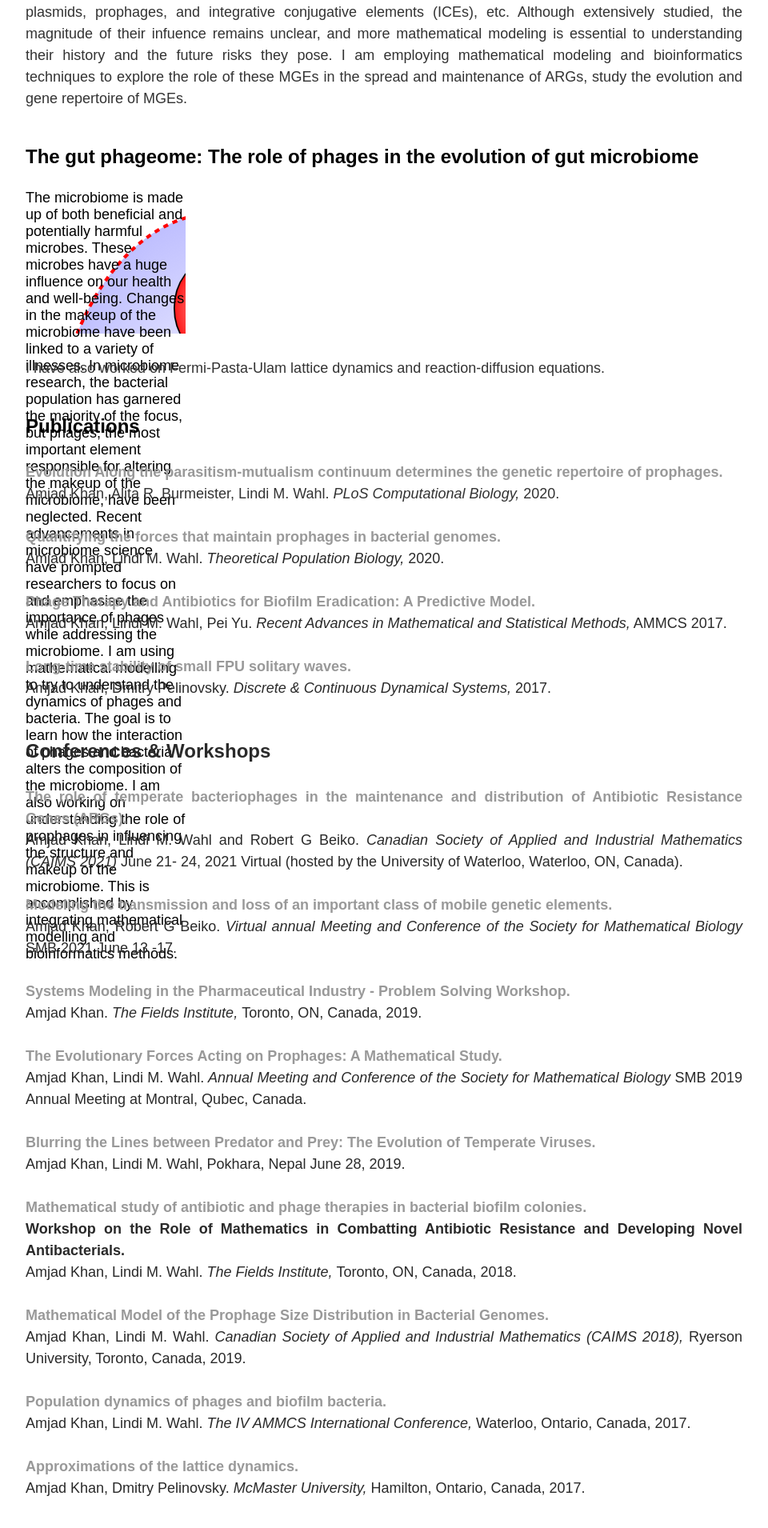
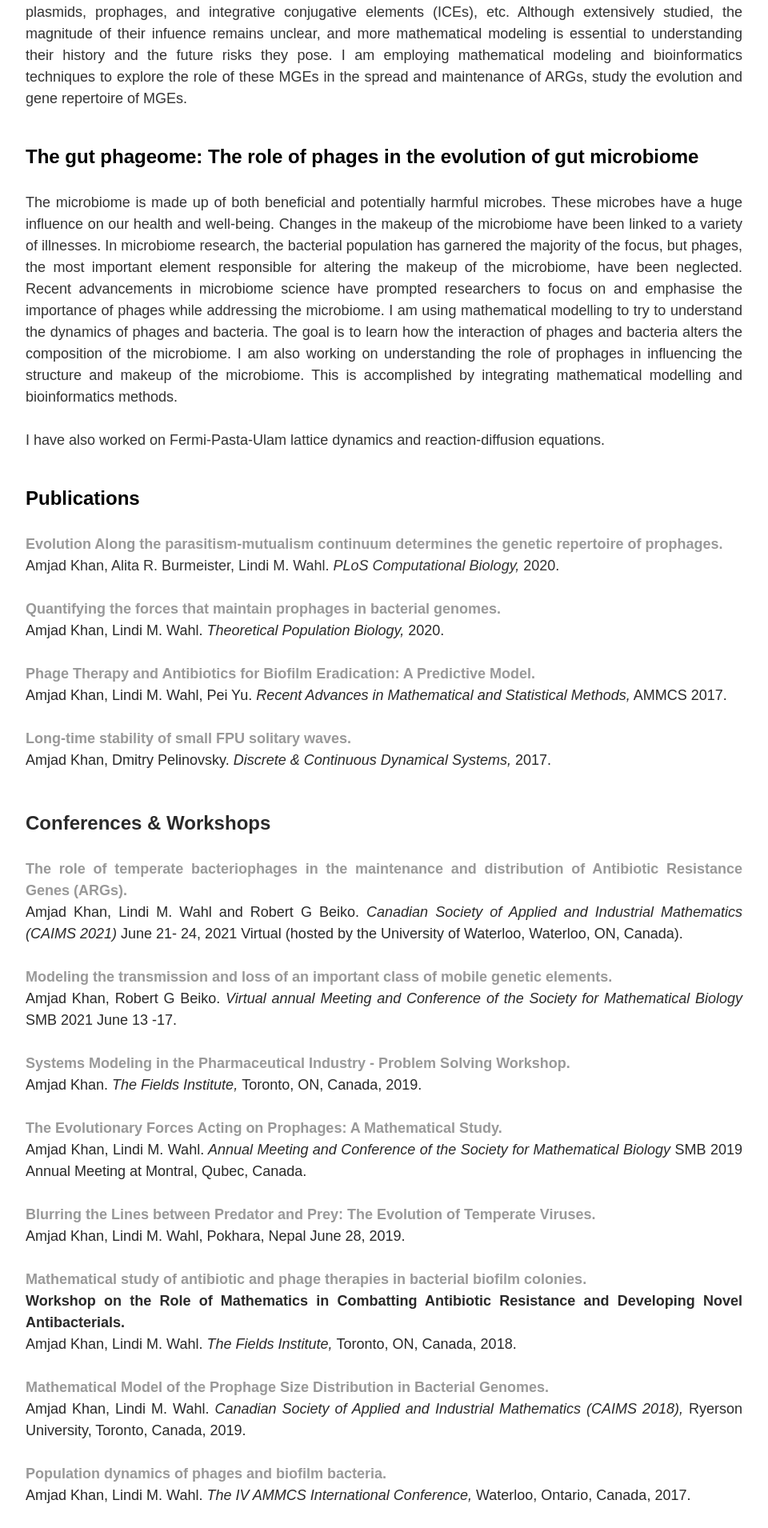
Before and after one commit to MathBioInfo/amjadkhan, a Jekyll site: the page built from Research/index.html, in a window 1280 px wide. Shown: the part 777-2687 px from the top of the page at 80% size, without its empty margins (160-1120 px from the left). Built offline with Jekyll 4.4.1, drawn with Linux system fonts in a browser that asks for light colours.

Commit message:
Update index.html

```diff
--- a/Research/index.html
+++ b/Research/index.html
@@ -47,15 +47,13 @@ title: About my research
 
 			<br><font size="5"><b> The gut phageome:  The role of phages in the evolution of gut microbiome</b></font><br>
 			<p style="text-align:justify;line-height:1"><font size="4">
-			<div style="background-image: url('phages.png'); height:180px;
-  width:200px;">
 			The microbiome is made up of both beneficial and potentially harmful microbes. These microbes
 			have a huge influence on our health and well-being. Changes in the makeup of the microbiome have been linked to a variety of illnesses. In microbiome
 			research, the bacterial population has garnered the majority of the focus, but phages, the most important element responsible for altering the makeup of
 			the microbiome, have been neglected. Recent advancements in microbiome science have prompted researchers to focus on and emphasise the importance of
 			phages while addressing the microbiome. I am using mathematical modelling to try to understand the dynamics of phages and bacteria. The goal is to learn
 			how the interaction of phages and bacteria alters the composition of the microbiome. I am also working on understanding the role of prophages in influencing
-			the structure and makeup of the microbiome. This is accomplished by integrating mathematical modelling and bioinformatics methods.</div></p>
+			the structure and makeup of the microbiome. This is accomplished by integrating mathematical modelling and bioinformatics methods.</p>
 
 			<p style="text-align:justify;line-height:1"><font size="4">I have also worked on Fermi-Pasta-Ulam  lattice dynamics and reaction-diffusion equations.</p>
 				<!--<div style="text-align: center;">
```
